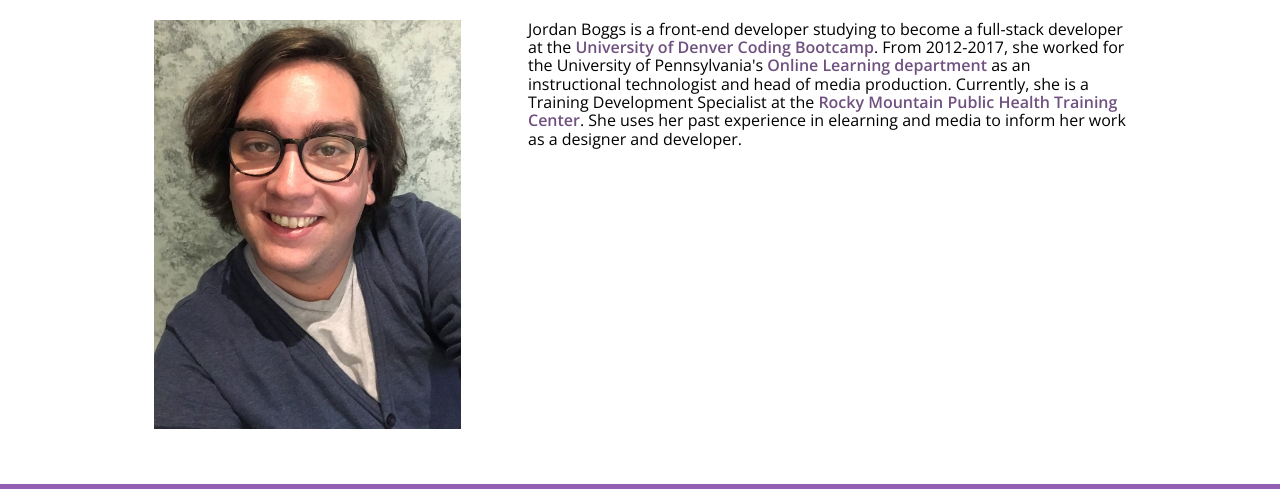
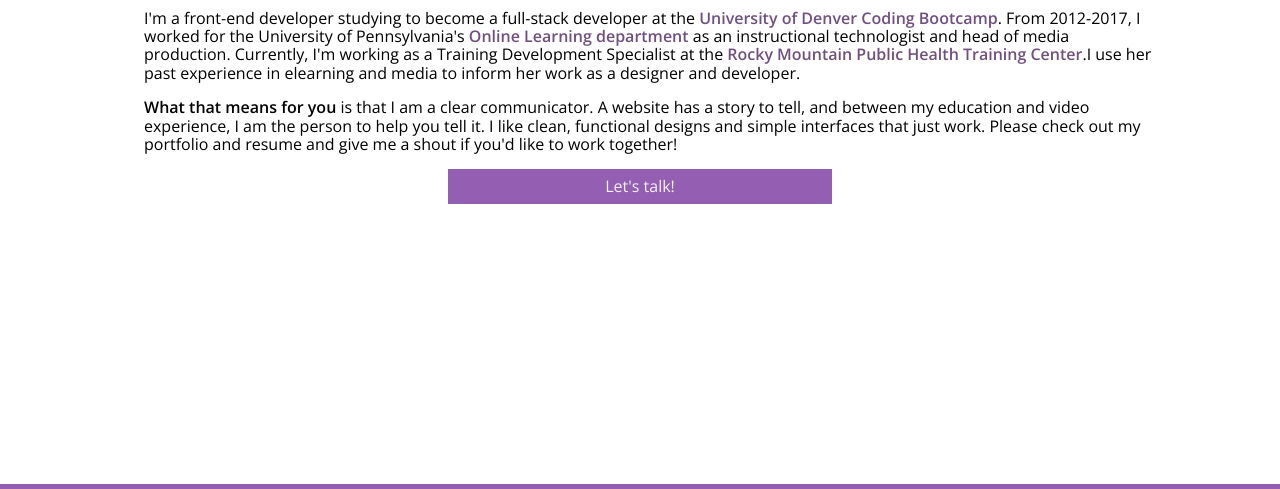
Before and after one commit to jordanboggs/jordanboggs.github.io, a plain HTML site: page index.html in a window 1280 px wide. Shown: the part 250-739 px from the top of the page. Drawn offline with nearby package versions, Linux system fonts and the light colour scheme.

Commit message:
Changed intro page text, added button, removed photo

```diff
--- a/assets/css/style.css
+++ b/assets/css/style.css
@@ -54,6 +54,7 @@
 }
 
 .container {
+  min-height: 66.67vh;
   width: 100vw;
 }
 
@@ -71,22 +72,40 @@
 
 /* About page styling */
 #bio-pic {
-  max-width: 100%;
+  border-radius: 50%;
+  max-width: 50vw;
   padding: 0 10%;
 }
 
-#main-text {
+.main-text {
   padding: 0 1em;
 }
 
-#main-text > a, .description > a {
+.main-text > a, .description > a {
   color: rgba(111, 80, 127, 1);
   font-weight: 600;
   text-decoration: none;
 }
 
-#main-text > a:visited, .description > a:visited {
+.main-text > a:visited, .description > a:visited {
   color: rgba(97, 41, 127, 1);
+}
+
+.big-button {
+  background-color: rgba(148, 94, 178, 1);
+  border: 0;
+  color: rgba(255, 255, 255, .9);
+  display: block;
+  margin: 0 25vw 1em;
+  padding: .5em;
+  text-align: center;
+  text-decoration: none;
+  width: 50vw;
+}
+
+.big-button:hover {
+  background-color: rgba(230, 185, 255, 1);
+  color: rgba(0,0,0,1);
 }
 
 /* Portfolio Styling */
@@ -174,9 +193,9 @@
     padding: 0;
   }
 
-  #main-text {
+  .main-text {
     flex: 66.67%;
-    margin: 0;
+    margin: 0 0 1em;
     padding: 0 0 0 1em;
   }
 
@@ -205,11 +224,6 @@
 
   #bio-pic {
     /* margin: 0 5vw; */
-    max-width: 30%;
-  }
-
-  #main-text {
-    /* margin: 0 5vw; */
-    max-width: 60%;
+    max-width: 15vw;
   }
 }
--- a/index.html
+++ b/index.html
@@ -28,19 +28,27 @@
   </header>
   <main class="container">
     <article id="about-section">
-      <h2 class="section-header">About me</h2>
-      <img id="bio-pic" src="./assets/images/IMG0841.JPG" alt="">
-      <p id="main-text">Jordan Boggs is a front-end developer studying to become
+      <h2 class="section-header">Let's work together!</h2>
+      <p id="main-text" class="main-text">I'm a front-end developer studying to become
         a full-stack developer at the <a href="https://bootcamp.du.edu/coding/"
         target="_blank">University of Denver Coding Bootcamp</a>. From 2012-2017,
-        she worked for the University of Pennsylvania's <a
+        I worked for the University of Pennsylvania's <a
         href="https://www.sas.upenn.edu/onlinelearning/" target="_blank">Online
         Learning department</a> as an instructional technologist and head of
-        media production. Currently, she is a Training Development Specialist at
+        media production. Currently, I'm working as a Training Development Specialist at
         the <a href="https://www.publichealthpractice.org/training-category/rocky-mountain-public-health-training-center"
-        target="_blank">Rocky Mountain Public Health Training Center</a>. She
-        uses her past experience in elearning and media to inform her
+        target="_blank">Rocky Mountain Public Health Training Center</a>.I use her past experience in elearning and media to inform her
         work as a designer and developer.</p>
+        <p class="main-text">
+          <strong>What that means for you</strong> is that I am a clear
+          communicator. A website has a story to tell, and between my education
+          and video experience, I am the person to help you tell it. I like clean,
+          functional designs and simple interfaces that just work. Please check out
+          my portfolio and resume and give me a shout if you'd like to work together!
+        </p>
+        <a class="big-button" href="mailto:boggsjp@gmail.com">
+          Let's talk!
+        </a>
     </article>
   </main>
   <footer>
```
